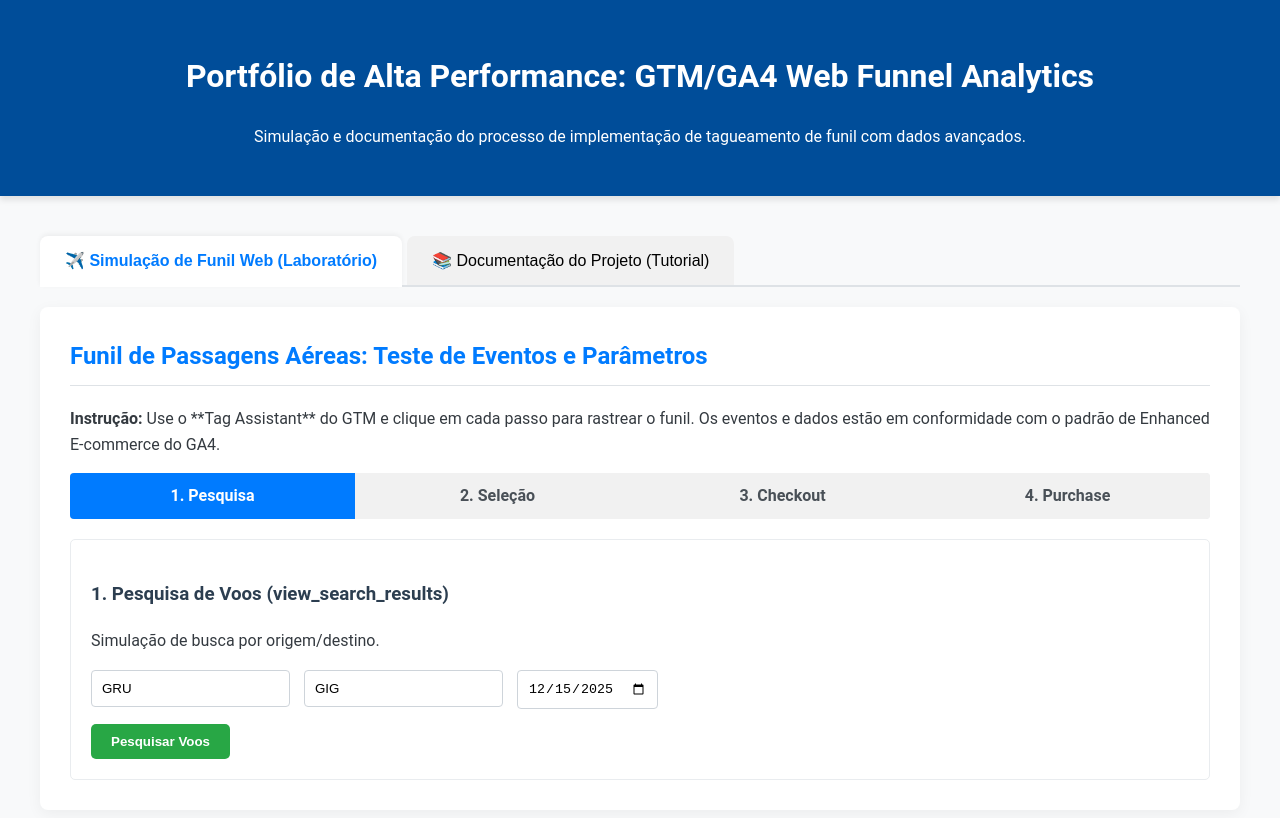
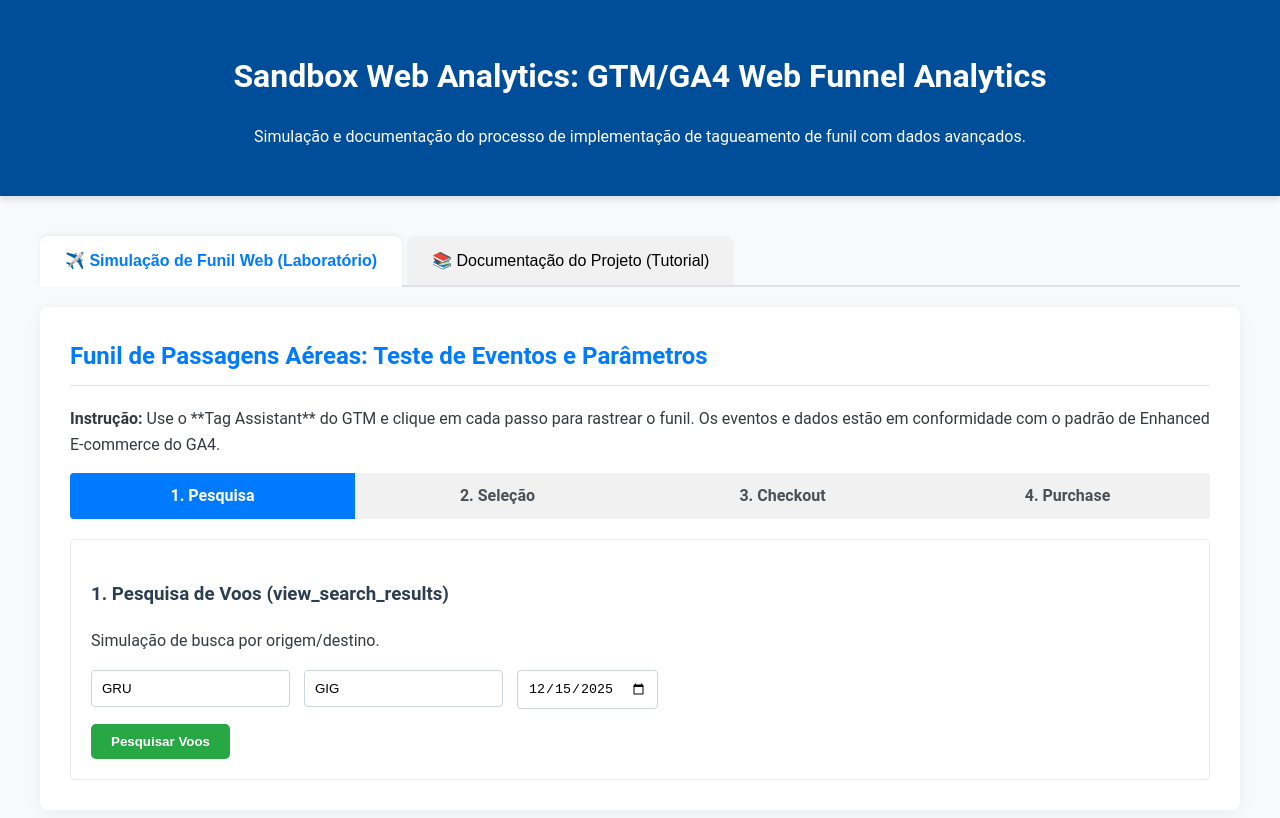
Before and after one commit to rermartins/Sandbox-Web-Analytics, a plain HTML site: page index.html in a window 1280 px wide. Drawn offline with Linux system fonts and the light colour scheme.

Commit message:
Update index.html

```diff
--- a/index.html
+++ b/index.html
@@ -42,7 +42,7 @@
 </head>
 <body>
     <div class="header">
-        <h1>Portfólio de Alta Performance: GTM/GA4 Web Funnel Analytics</h1>
+        <h1>Sandbox Web Analytics: GTM/GA4 Web Funnel Analytics</h1>
         <p>Simulação e documentação do processo de implementação de tagueamento de funil com dados avançados.</p>
     </div>
 
```
